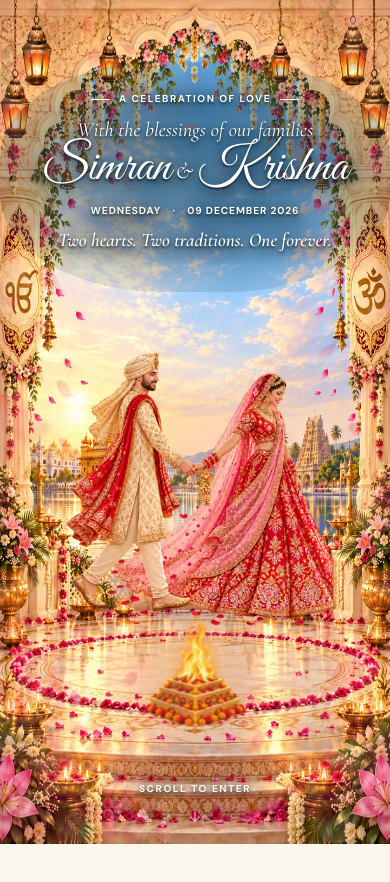
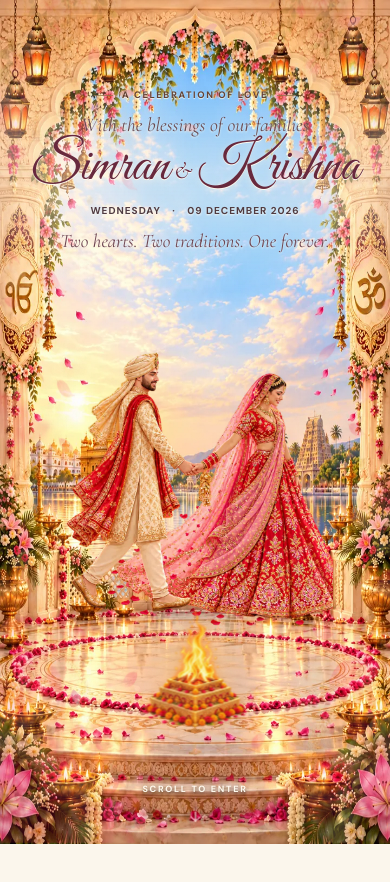
Before and after one commit to Mr-krishu/Simkri, a React (Vite) app: page / in a window 390 px wide. Shown: the top 882 px of the page. Built offline with nearby package versions, Linux system fonts and the light colour scheme; the HTML template or start-up script is replaced by a standard one.

Commit message:
Replace dark mobile hero vignette with light editorial typography

```diff
--- a/src/index.css
+++ b/src/index.css
@@ -745,105 +745,120 @@ a { color: inherit; }
 }
 
 
-/* Mobile invitation typography contrast — readable against detailed floral mandap.
-   Soft centered vignette preserves the artwork and both pillar symbols. */
+/* Mobile hero typography: editorial ink on soft natural light.
+   No dark oval/card: the floral arch, sky, Om and Ik Onkar stay visible. */
 @media (max-width: 670px) {
   .layered-mobile-ready .hero-copy {
-    top: clamp(72px, 9.6svh, 105px);
+    top: clamp(76px, 9.5svh, 108px);
     left: 0;
     right: 0;
-    box-sizing: border-box;
     width: 100%;
     max-width: 560px;
+    box-sizing: border-box;
     margin-inline: auto;
-    padding: 10px 16px 16px;
+    padding: 9px 13px 12px;
     isolation: isolate;
-    color: #fffef8;
-    text-shadow:
-      0 2px 3px rgba(16, 39, 53, .95),
-      0 5px 13px rgba(12, 33, 46, .92),
-      0 0 20px rgba(12, 38, 51, .5);
+    color: #503846;
+    text-shadow: 0 1px 0 rgba(255, 252, 240, .75);
   }
 
+  /* Full-width, feathered ivory light: no visible oval boundary. */
   .layered-mobile-ready .hero-copy::before {
     content: "";
     position: absolute;
     z-index: -1;
-    inset: -20px 0 -24px;
     pointer-events: none;
-    border-radius: 42%;
-    background: radial-gradient(
-      ellipse 74% 65% at 50% 48%,
-      rgba(22, 56, 72, .57) 0%,
-      rgba(20, 57, 75, .41) 48%,
-      rgba(19, 55, 73, .17) 75%,
-      transparent 100%
+    inset: -22px -100vw -27px;
+    border-radius: 0;
+    background: linear-gradient(
+      180deg,
+      rgba(255, 249, 234, 0) 0%,
+      rgba(255, 249, 234, .12) 17%,
+      rgba(255, 249, 234, .36) 39%,
+      rgba(255, 249, 234, .42) 62%,
+      rgba(255, 249, 234, .19) 83%,
+      rgba(255, 249, 234, 0) 100%
     );
   }
 
-  .layered-mobile-ready .hero-copy h1 {
-    color: #fffefb;
-    text-shadow:
-      0 2px 2px rgba(17, 40, 54, .85),
-      0 5px 11px rgba(12, 35, 51, .95),
-      0 0 18px rgba(16, 49, 63, .8);
-  }
-
   .layered-mobile-ready .hero-top-rule {
-    font-size: 10px;
-    letter-spacing: .15em;
-    line-height: 1.6;
-    font-weight: 800;
+    color: #644235;
+    font-size: clamp(9px, 2.4vw, 11px);
+    letter-spacing: .17em;
+    line-height: 1.4;
+    font-weight: 700;
+    text-shadow: 0 1px 1px rgba(255, 252, 239, .8);
   }
   .layered-mobile-ready .hero-top-rule span {
-    background: rgba(255, 253, 242, .94);
+    background: #96764d;
+    opacity: .78;
   }
 
   .layered-mobile-ready .hero-invitation {
-    font-size: clamp(19px, 5.2vw, 23px);
-    line-height: 1.25;
-    margin-top: 10px;
+    margin-top: 12px;
+    font-size: clamp(19px, 5vw, 23px);
+    line-height: 1.2;
+    font-weight: 400;
+    color: #694b52;
+    text-shadow: 0 1px 2px rgba(255, 252, 240, .78);
+  }
+
+  .layered-mobile-ready .hero-copy h1,
+  .layered-mobile-ready .hero-copy h1 span,
+  .layered-mobile-ready .hero-copy h1 i {
+    color: #68293d;
+    text-shadow:
+      0 1px 0 rgba(255, 252, 240, .95),
+      0 2px 7px rgba(255, 247, 227, .62);
+  }
+  .layered-mobile-ready .hero-copy h1 {
+    font-size: clamp(54px, 11.5vw, 81px);
+    font-weight: 400;
+    line-height: 1.07;
+    margin: 1px 0 0;
+    gap: 5px;
+  }
+  .layered-mobile-ready .hero-copy h1 i {
+    font-size: clamp(24px, 5.4vw, 34px);
   }
 
   .layered-mobile-ready .hero-date {
-    color: #fffdf7;
-    font-size: clamp(10px, 2.6vw, 12px);
-    line-height: 1.6;
-    letter-spacing: .09em;
-    font-weight: 800;
-    margin-top: 6px;
+    margin-top: 8px;
+    font-size: clamp(10px, 2.55vw, 12px);
+    font-weight: 700;
+    letter-spacing: .1em;
+    line-height: 1.4;
+    color: #503b41;
+    text-shadow: 0 1px 2px rgba(255, 253, 242, .9);
   }
 
   .layered-mobile-ready .hero-tagline {
-    color: #fffaf1;
-    font-size: clamp(19px, 4.8vw, 23px);
-    font-weight: 600;
-    line-height: 1.24;
-    margin-top: 9px;
+    margin-top: 11px;
+    color: #6e4552;
+    font-size: clamp(19px, 4.75vw, 23px);
+    font-weight: 400;
+    line-height: 1.23;
+    text-shadow: 0 1px 2px rgba(255, 251, 236, .88);
   }
 
   .layered-mobile-ready .scroll-cue {
-    font-size: 10px;
-    font-weight: 800;
-    letter-spacing: .16em;
-    text-shadow: 0 2px 4px rgba(26, 29, 30, .9), 0 0 12px rgba(30, 32, 35, .7);
+    color: #fff9ed;
+    font-size: 9px;
+    font-weight: 700;
+    text-shadow: 0 2px 4px rgba(34, 36, 28, .75);
   }
 }
-
 @media (max-width: 375px) {
   .layered-mobile-ready .hero-copy {
-    top: clamp(67px, 8.8svh, 82px);
-    padding-inline: 10px;
+    top: clamp(71px, 8.8svh, 94px);
+    padding-inline: 8px;
   }
-  .layered-mobile-ready .hero-top-rule {
-    font-size: 9px;
-    letter-spacing: .08em;
-  }
-  .layered-mobile-ready .hero-tagline { font-size: 18px; }
+  .layered-mobile-ready .hero-copy h1 {font-size: clamp(45px, 10.9vw, 59px);}
+  .layered-mobile-ready .hero-top-rule {letter-spacing: .1em;}
+  .layered-mobile-ready .hero-tagline {font-size: 18px;}
 }
-
 @media (max-width: 670px) and (max-height: 690px) {
-  .layered-mobile-ready .hero-copy { top: 48px; }
-  .layered-mobile-ready .hero-invitation { margin-top: 6px; }
-  .layered-mobile-ready .hero-tagline { margin-top: 4px; }
+  .layered-mobile-ready .hero-copy {top: 58px;}
+  .layered-mobile-ready .hero-invitation {margin-top: 7px;}
+  .layered-mobile-ready .hero-tagline {margin-top: 5px;}
 }
```
